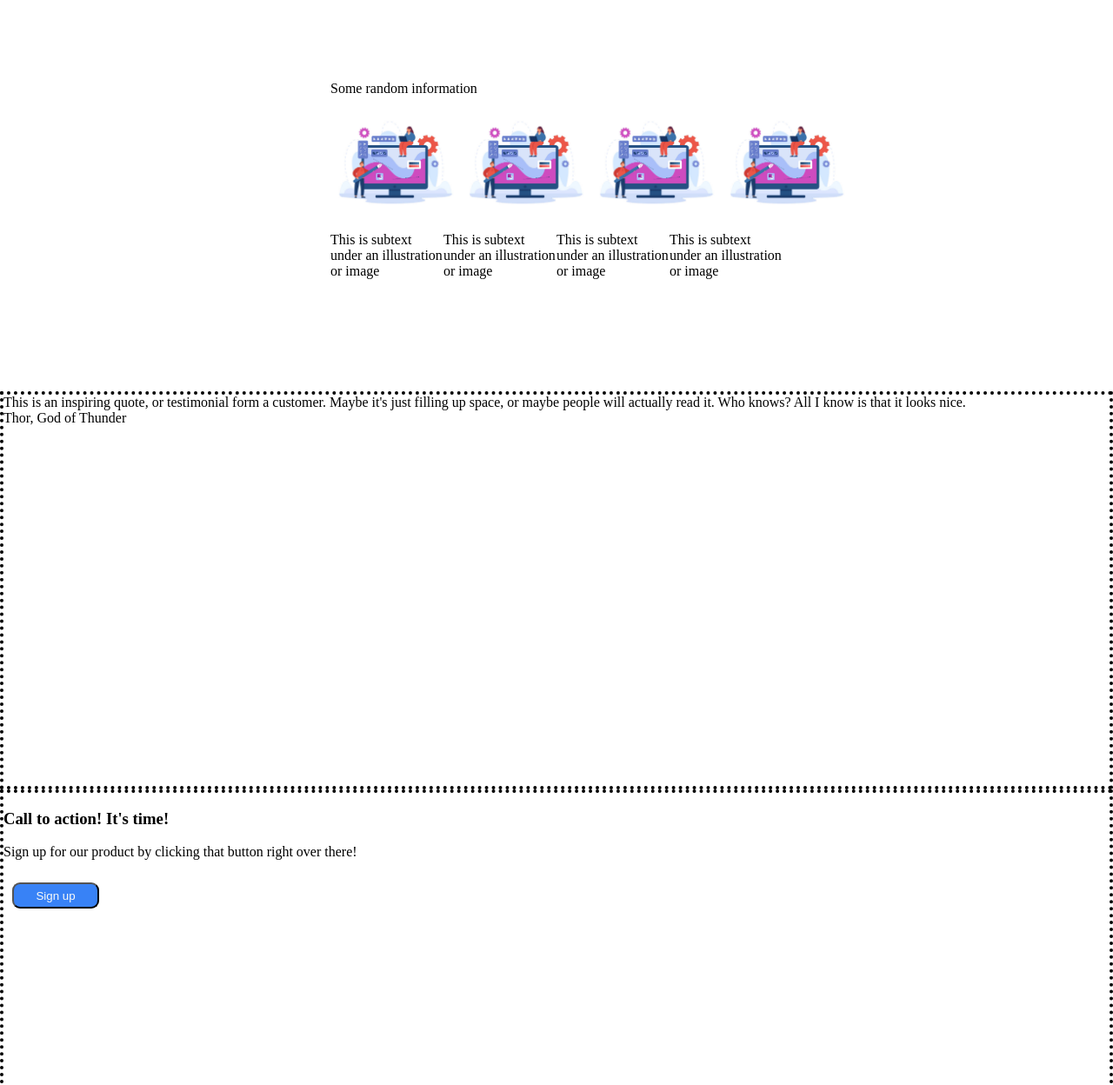
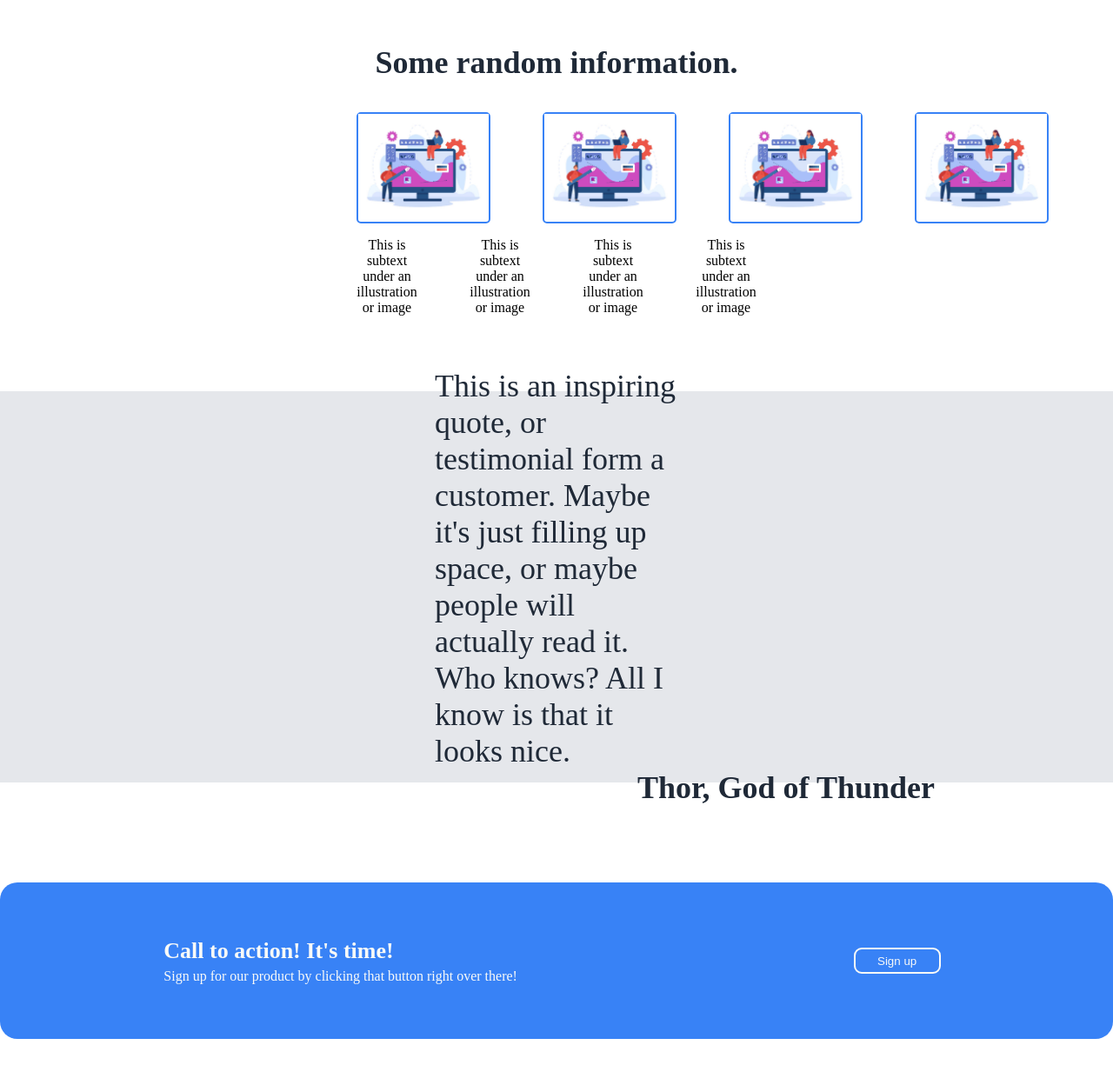
Before and after one commit to VassJanos/odin-flex, a plain HTML site: page index.html in a window 1280 px wide. Shown: the part 620-1868 px from the top of the page at 87% size. Drawn offline with Linux system fonts and the light colour scheme.

Commit message:
It's all done.
I finished this project, it's looks how it have to be.

```diff
--- a/css/style.css
+++ b/css/style.css
@@ -30,18 +30,33 @@ a {
 }
 
 .part-three {
+    display: flex;
+    flex-direction: column;
     height: 450px;
-    border: dotted black 4px;
+    background-color: #E5E7EB;
+    color: #1F2937;
+    font-size: 36px;
+    font-family: light italic;
+    justify-content: center;
+    align-items: center;
+    padding-left: 500px;
+    padding-right: 500px;
 }
 
 .part-four {
     height: 410px;
-    border: dotted black 4px;
+    display: flex;
+    justify-content: center;
+    align-items: center;
 }
 
 .part-five {
     height: 130px;
-    border: dotted black 4px;
+    background-color: #1F2937;
+    color: #F9FAF8;
+    display: flex;
+    align-items: center;
+    justify-content: center;
 }
 
 .header {
@@ -115,12 +130,63 @@ a {
 }
 
 .content-title {
-
+    font-size: 36px;
+    font-weight: 900;
+    color: #1F2937;
+    text-align: center;
+    margin-bottom: 20px;
 }
 
 .card-list,
 .card-text {
     display: flex;
-    justify-content: space-between;
+    justify-content: space-around;
     padding: 0;
 }
+
+.card,
+.text {
+    margin-left: 30px;
+    margin-right: 30px;
+    text-align: center;
+}
+
+.card {
+    border: solid 2px #3882F6;
+    border-radius: 5px;
+}
+
+.author {
+    display: flex;
+    width: 870px;
+    justify-content: flex-end;
+}
+
+.signup-box {
+    display: flex;
+    align-items: center;
+    justify-content: space-around;
+    width: 1300px;
+    height: 180px;
+    background-color: #3882F6;
+    border-radius: 20px;
+}
+
+.content-left {
+    color: #F9FAF8;
+}
+
+.outro-title {
+    font-size: 26px;
+    font-weight: bold;
+}
+
+.content-text {
+    font-size: 16px;
+    margin: 0;
+    margin-top: 5px;
+}
+
+.second {
+    border: solid 2px #F9FAF8;
+}
--- a/index.html
+++ b/index.html
@@ -36,7 +36,7 @@
         </div>
 
         <div class="part-two">
-            <div class="content-title">Some random information</div>
+            <div class="content-title">Some random information.</div>
             <div class="cards">
                 <ul class="card-list">
                     <li class="card"><img src="./img/illustration.jpg" alt="working together here too"></li>
@@ -60,17 +60,17 @@
                 or maybe people will actually read it. Who knows?
                 All I know is that it looks nice.
             </div>
-            <div class="author">Thor, God of Thunder</div>
+            <div class="author"><strong>Thor, God of Thunder</strong></div>
         </div>
 
         <div class="part-four">
             <div class="signup-box">
                 <div class="content-left">
-                    <h3 class="content-title">Call to action! It's time!</h3>
+                    <div class="outro-title">Call to action! It's time!</div>
                     <p class="content-text">Sign up for our product by clicking that button right over there!</p>
                 </div>
                 <div class="content-right">
-                    <button class="signup-btn">Sign up</button>
+                    <button class="signup-btn second">Sign up</button>
                 </div>
             </div>
         </div>
```
